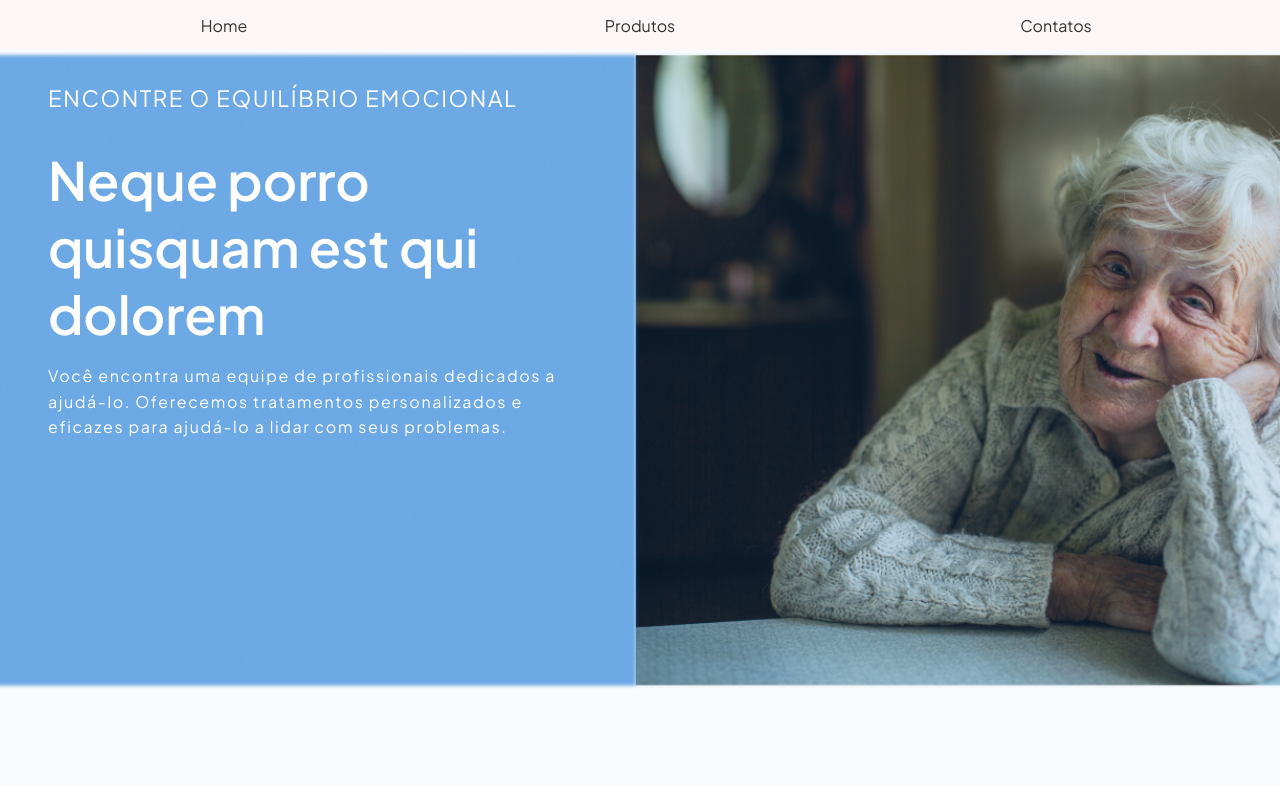
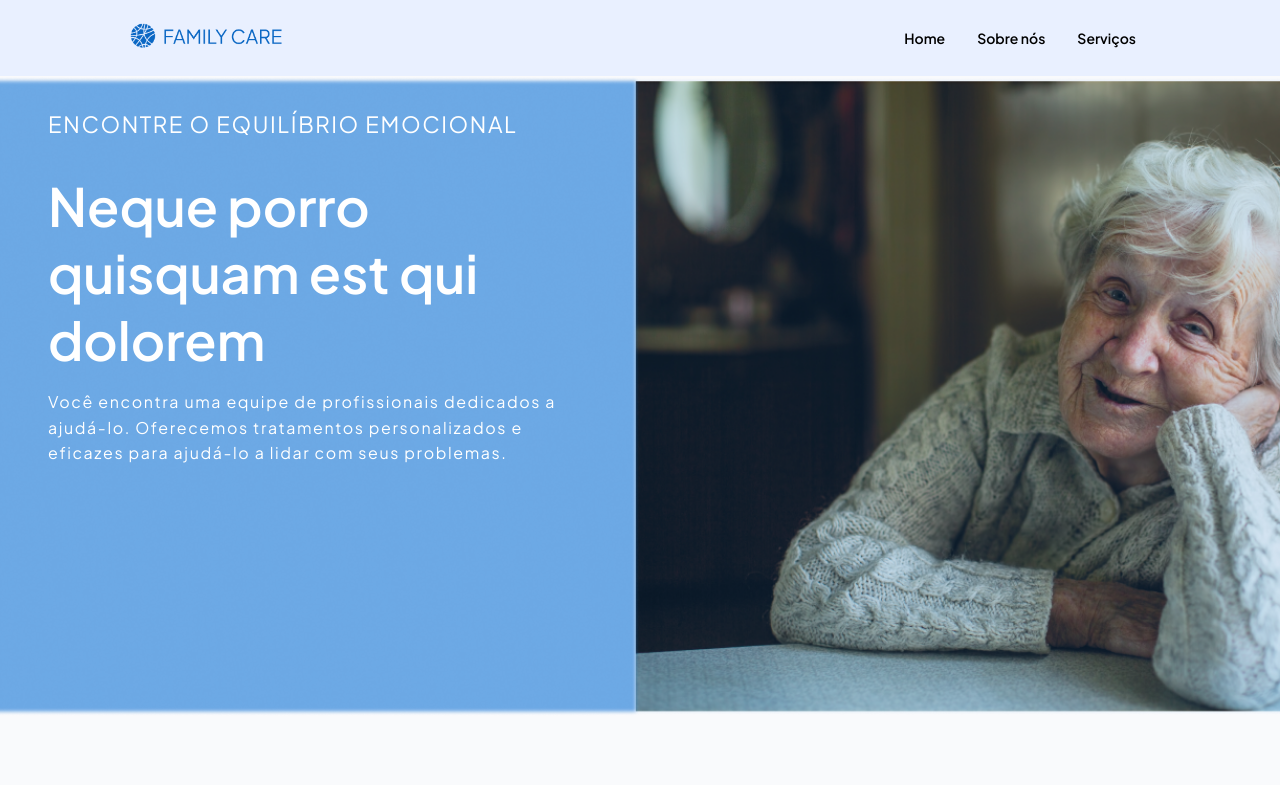
Before and after one commit to melissaJll/family-care, a React (Vite) app: page / in a window 1280 px wide. Shown: the top 785 px of the page. Built offline with nearby package versions, Linux system fonts and the light colour scheme.

Commit message:
Update Menu.jsx

```diff
--- a/src/components/Menu.jsx
+++ b/src/components/Menu.jsx
@@ -1,27 +1,73 @@
 // src/components/Menu.jsx
 import React from "react";
 import styled from "styled-components";
+import logoNomeBlue from "../assets/images/family_Care_logo_colored.png"
 
-const StyledMenu = styled.nav`
-  height: 50px;
-  display: flex;
-  justify-content: space-evenly;
-  align-items: center;
-  background-color: #fcf6f6; // cor do fundo da barra de navegação
+const StyledMenu = styled.header`
+    top: 0;
+  position: sticky;
+  z-index: 1000; /* Garante que o menu fica acima de outros elementos */
+  background-color: #e9f0ff;
 
-  a {
+  .limitador {
+    max-width: 80vw;
+    margin: auto;
+    display: flex;
+    align-items: center;
+    justify-content: space-between;
+    padding: px 0;
+  }
+
+  .logo {
+    display: flex;
+    align-items: center;
+
+    img {
+      height: 40px;
+    }
+  }
+
+  nav ul {
+    display: flex;
+    list-style: none;
+    padding: 0;
+  }
+
+  .menu-item {
+    font-weight: bold;
+    font-size: 14px;
+    display: flex;
+    align-items: center;
+    justify-content: center;
+    color: rgb(0, 0, 0);
+    height: 44px;
+    padding: 0.5rem 1rem;
+    transition: background-color 200ms, color 200ms;
+    border-radius: 2rem;
     text-decoration: none;
-    color: #333333;
-    height: 40px;
-    width: 30%;
-    display: flex;
-    justify-content: center;
-    align-items: center;
-    transition: transform 100ms;
 
-    &:hover {
-      background-color: #2D84DA;
-      color: #ececec;
+    &:hover,
+    &:focus {
+      background-color: #2d84da;
+      color: #ffffff;
+    }
+  }
+
+  .icon-menu {
+    display: none; /* Escondido para desktop */
+  }
+
+  @media (max-width: 768px) {
+    .limitador {
+      flex-direction: column;
+    }
+
+    nav ul {
+      display: none;
+    }
+
+    .icon-menu {
+      display: inline-block; /* Exibe o ícone no mobile */
     }
   }
 `;
@@ -29,9 +75,25 @@ const StyledMenu = styled.nav`
 function Menu() {
   return (
     <StyledMenu>
-      <a href="#home">Home</a>
-      <a href="#produtos">Produtos</a>
-      <a href="#contatos">Contatos</a>
+      <div className="limitador">
+        <div className="logo">
+          <a href="index.html">
+            <img src={logoNomeBlue} alt="Logo familyCare" />
+          </a>
+        </div>
+        <nav>
+          <h2>
+            <a href="#menu" className="icon-menu">
+              <img src="assets/icon-menu.svg" alt="Ícone de menu" />
+            </a>
+          </h2>
+          <ul className="menu">
+            <li><a href="index.html" className="menu-item">Home</a></li>
+            <li><a href="sobre-nos.html" className="menu-item">Sobre nós</a></li>
+            <li><a href="servicos.html" className="menu-item">Serviços</a></li>
+          </ul>
+        </nav>
+      </div>
     </StyledMenu>
   );
 }
```
